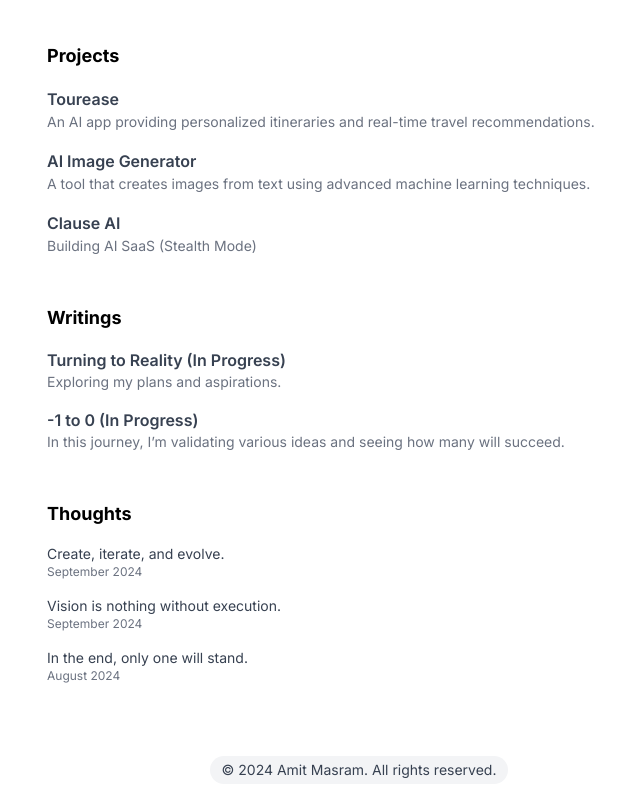
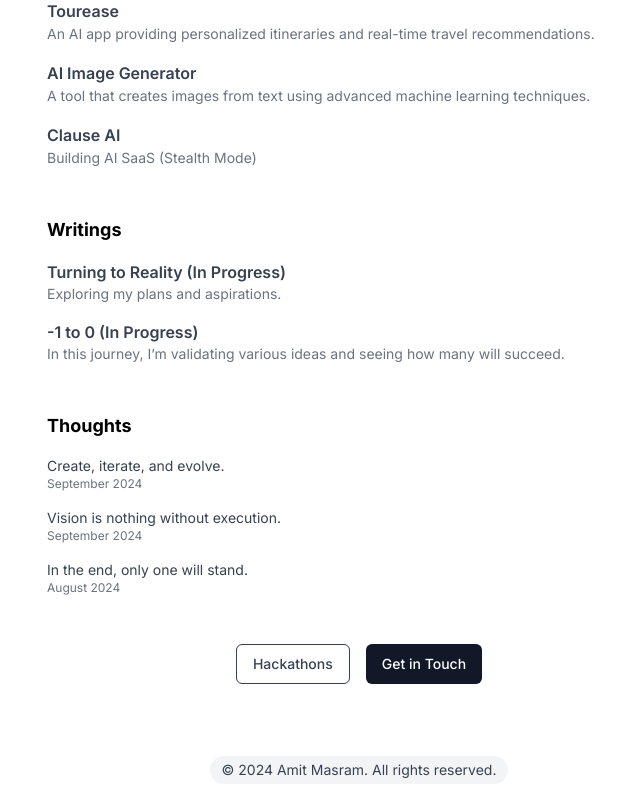
Before and after one commit to iamitmasram/amit-masram-portfolio, a Next.js app: page / in a window 1280 px wide. Shown: the part 646-1446 px from the top of the page, without its empty margins (281-921 px from the left). Built offline with nearby package versions, Linux system fonts and the light colour scheme.

Commit message:
hackathons section

```diff
--- a/src/app/page.tsx
+++ b/src/app/page.tsx
@@ -114,12 +114,12 @@ export default function PortfolioLanding() {
             </p>
           </div>
 
-          <div className="flex justify-center gap-4 mb-12">
+          {/* <div className="flex justify-center gap-4 mb-12">
             <Button
               variant="outline"
               className={`${isDarkMode ? 'text-gray-200 border-gray-200 hover:bg-gray-900' : 'text-gray-700 border-gray-700 hover:bg-gray-100'}`}
             >
-              View Projects
+              Hackathons
             </Button>
             <a href="mailto:amitmasram831@gmail.com">
   <Button
@@ -129,7 +129,7 @@ export default function PortfolioLanding() {
   </Button>
 </a>
 
-          </div>
+          </div> */}
 
           <div className="mb-12">
             <h2 className={`text-lg font-bold mb-4 ${isDarkMode ? 'text-white' : 'text-black'}`}>Work</h2>
@@ -187,6 +187,22 @@ export default function PortfolioLanding() {
               </div>
             ))}
           </div>
+          <div className="flex justify-center gap-4 mb-12">
+            <Button
+              variant="outline"
+              className={`${isDarkMode ? 'text-gray-200 border-gray-200 hover:bg-gray-900' : 'text-gray-700 border-gray-700 hover:bg-gray-100'}`}
+            >
+              Hackathons
+            </Button>
+            <a href="mailto:amitmasram831@gmail.com">
+  <Button
+    className={`${isDarkMode ? 'bg-gray-200 text-black hover:bg-gray-300' : 'bg-gray-900 text-white hover:bg-gray-700'}`}
+  >
+    Get in Touch
+  </Button>
+</a>
+
+          </div>
 
         </main>
 
```
